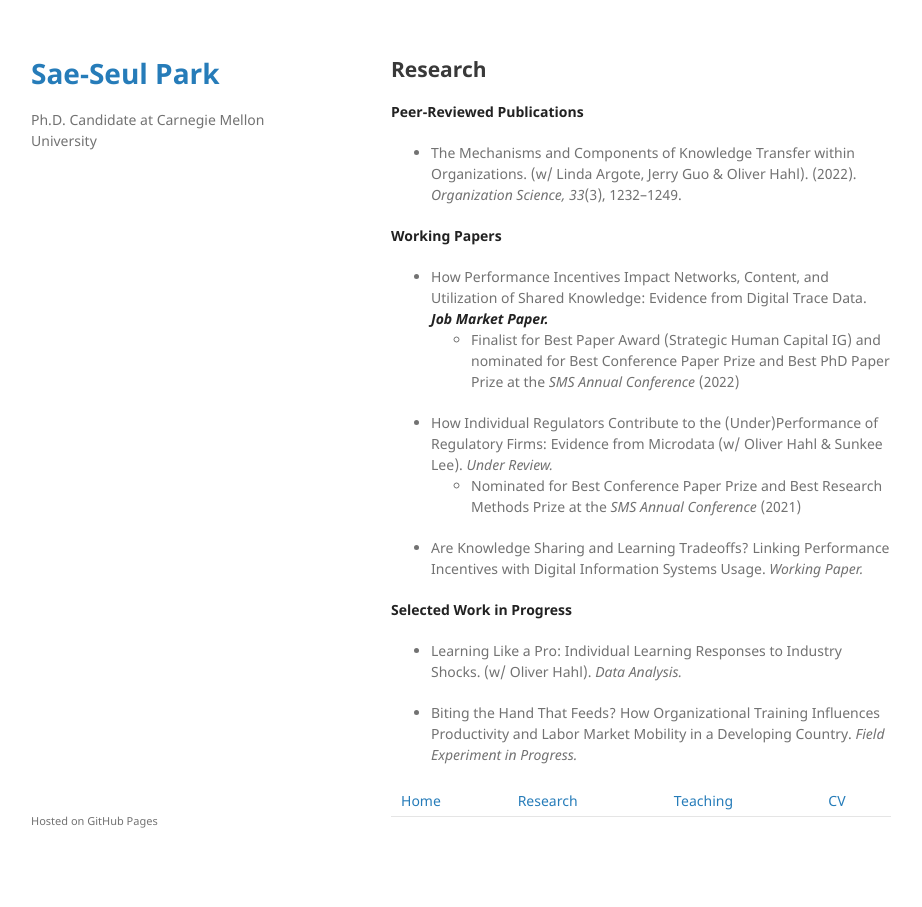
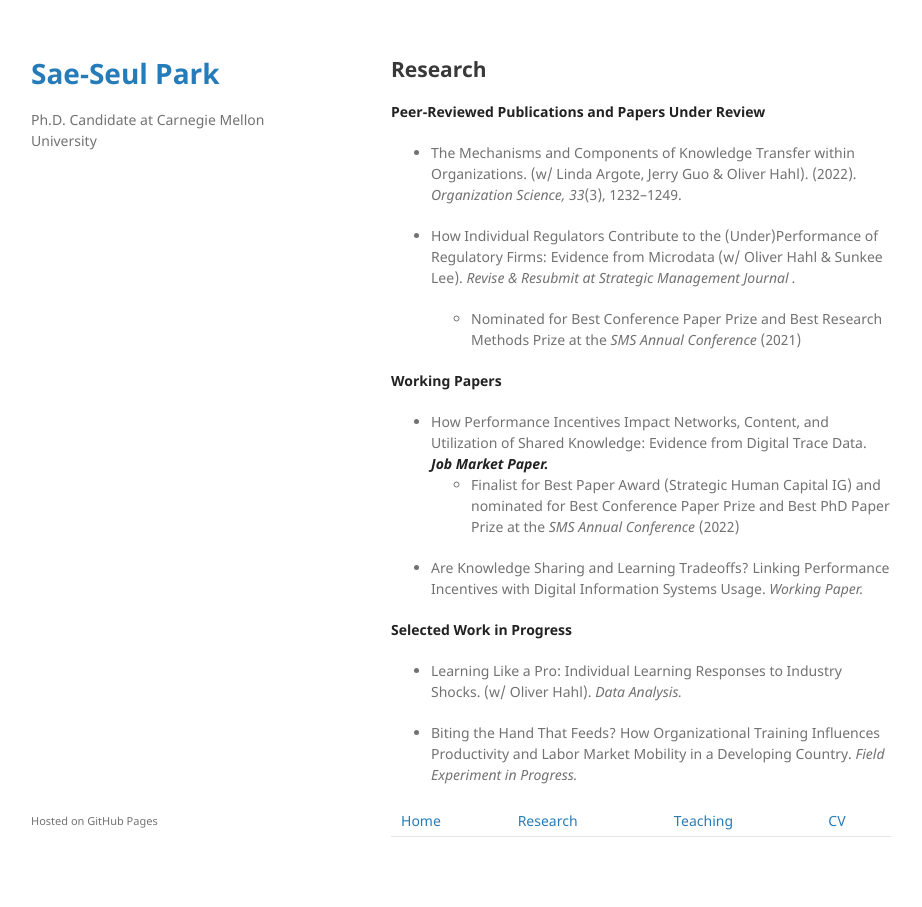
Before and after one commit to saepark/saepark.github.io, a Jekyll site: the page built from research.md, in a window 1280 px wide. Shown: the whole page, without its empty margins (179-1101 px from the left). Built offline with Jekyll 4.4.1, drawn with Linux system fonts in a browser that asks for light colours; our own code applies the rules of GitHub Pages for plain Markdown files.

Commit message:
Update research.md

```diff
--- a/research.md
+++ b/research.md
@@ -4,16 +4,16 @@ layout: default
 
 ## Research
 
-**Peer-Reviewed Publications**
+**Peer-Reviewed Publications and Papers Under Review**
 - The Mechanisms and Components of Knowledge Transfer within Organizations. (w/ Linda Argote, Jerry Guo & Oliver Hahl). (2022). _Organization Science, 33_(3), 1232–1249.
+
+- How Individual Regulators Contribute to the (Under)Performance of Regulatory Firms: Evidence from Microdata
+(w/ Oliver Hahl & Sunkee Lee). _Revise & Resubmit at Strategic Management Journal ._
+  - Nominated for Best Conference Paper Prize and Best Research Methods Prize at the _SMS Annual Conference_ (2021)
 
 **Working Papers**
 - How Performance Incentives Impact Networks, Content, and Utilization of Shared Knowledge: Evidence from Digital Trace Data. **_Job Market Paper._**
   - Finalist for Best Paper Award (Strategic Human Capital IG) and nominated for Best Conference Paper Prize and Best PhD Paper Prize at the _SMS Annual Conference_ (2022)
-
-- How Individual Regulators Contribute to the (Under)Performance of Regulatory Firms: Evidence from Microdata
-(w/ Oliver Hahl & Sunkee Lee). _Under Review._
-  - Nominated for Best Conference Paper Prize and Best Research Methods Prize at the _SMS Annual Conference_ (2021)
 
 - Are Knowledge Sharing and Learning Tradeoffs? Linking Performance Incentives with Digital Information Systems Usage. _Working Paper._
 
```
